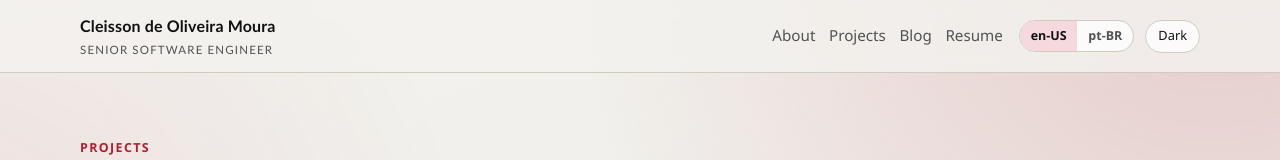
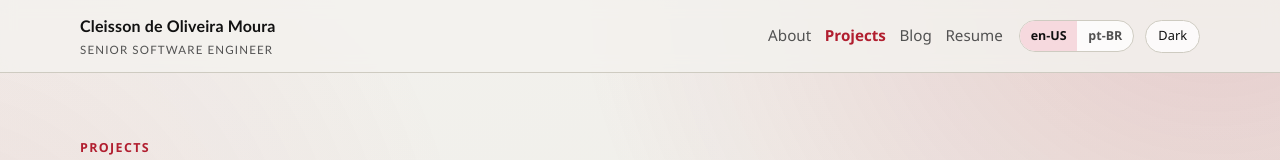
Before and after one commit to cleissonom/website, a Next.js app: page /en-US/projects/ai-photo-verification-platform in a window 1280 px wide. Shown: the top 160 px of the page. Built offline with nearby package versions, Linux system fonts and the light colour scheme.

Commit message:
feat(header): auto-hide on scroll down and highlight active nav tab (About as default)

```diff
--- a/app/globals.css
+++ b/app/globals.css
@@ -117,15 +117,26 @@ a {
   gap: 0.85rem;
 }
 
-.site-nav a {
+.site-nav-link {
   text-decoration: none;
   font-size: 0.95rem;
   color: var(--muted);
+  font-weight: 500;
 }
 
-.site-nav a:hover,
-.site-nav a:focus-visible {
+.site-nav-link:hover,
+.site-nav-link:focus-visible {
   color: var(--text);
+}
+
+.site-nav-link-active {
+  color: var(--accent);
+  font-weight: 700;
+}
+
+.site-nav-link-active:hover,
+.site-nav-link-active:focus-visible {
+  color: var(--accent);
 }
 
 .header-actions {
--- a/components/header.tsx
+++ b/components/header.tsx
@@ -1,5 +1,6 @@
 "use client"
 
+import { usePathname } from "next/navigation"
 import { useEffect, useRef, useState } from "react"
 import type { UiDictionary } from "@/data/profile"
 import { LocaleSwitcher } from "@/components/locale-switcher"
@@ -10,6 +11,7 @@ import { siteIdentity } from "@/data/profile"
 export function Header({ locale, ui }: { locale: Locale; ui: UiDictionary }) {
   const [isVisible, setIsVisible] = useState(true)
   const lastScrollY = useRef(0)
+  const pathname = usePathname()
 
   useEffect(() => {
     const threshold = 6
@@ -40,19 +42,58 @@ export function Header({ locale, ui }: { locale: Locale; ui: UiDictionary }) {
     }
   }, [])
 
+  const rootPath = `/${locale}`
+  const normalizedPathname =
+    pathname.length > 1 && pathname.endsWith("/") ? pathname.slice(0, -1) : pathname
+
+  const navItems = [
+    {
+      href: rootPath,
+      label: ui.nav.home,
+      isActive: normalizedPathname === rootPath
+    },
+    {
+      href: `${rootPath}/projects`,
+      label: ui.nav.projects,
+      isActive:
+        normalizedPathname === `${rootPath}/projects` ||
+        normalizedPathname.startsWith(`${rootPath}/projects/`)
+    },
+    {
+      href: `${rootPath}/blog`,
+      label: ui.nav.blog,
+      isActive:
+        normalizedPathname === `${rootPath}/blog` ||
+        normalizedPathname.startsWith(`${rootPath}/blog/`)
+    },
+    {
+      href: `${rootPath}/resume`,
+      label: ui.nav.resume,
+      isActive:
+        normalizedPathname === `${rootPath}/resume` ||
+        normalizedPathname.startsWith(`${rootPath}/resume/`)
+    }
+  ]
+
   return (
     <header className={`site-header ${isVisible ? "site-header-visible" : "site-header-hidden"}`}>
       <div className="container header-grid">
-        <a href={`/${locale}`} className="nameplate">
+        <a href={rootPath} className="nameplate">
           <span>{siteIdentity.name}</span>
           <small>{siteIdentity.shortTitle}</small>
         </a>
 
         <nav className="site-nav" aria-label="Main navigation">
-          <a href={`/${locale}`}>{ui.nav.home}</a>
-          <a href={`/${locale}/projects`}>{ui.nav.projects}</a>
-          <a href={`/${locale}/blog`}>{ui.nav.blog}</a>
-          <a href={`/${locale}/resume`}>{ui.nav.resume}</a>
+          {navItems.map((item) => (
+            <a
+              key={item.href}
+              href={item.href}
+              className={`site-nav-link${item.isActive ? " site-nav-link-active" : ""}`}
+              aria-current={item.isActive ? "page" : undefined}
+            >
+              {item.label}
+            </a>
+          ))}
         </nav>
 
         <div className="header-actions">
```
